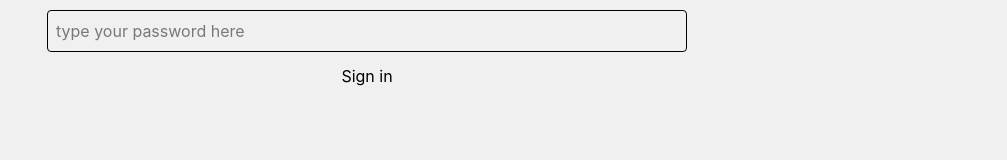
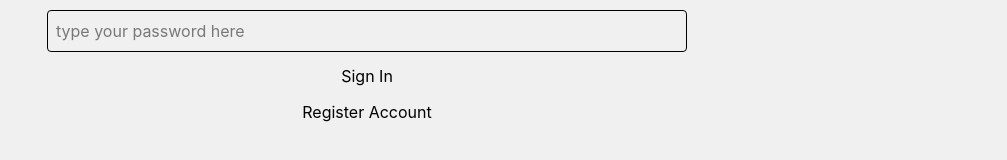
Before and after one commit to AydenGarza/ui-hire-helper, a React (Vite) app: page / in a window 1280 px wide. Shown: the part 172-332 px from the top of the page, without its empty margins (273-1280 px from the left). Built offline with nearby package versions, Linux system fonts and the light colour scheme.

Commit message:
register account added

```diff
--- a/src/pages/LoginPage.tsx
+++ b/src/pages/LoginPage.tsx
@@ -4,6 +4,7 @@ export default function LoginPage() {
 	const [email, setEmail] = useState<string>('');
 	const [password, setPassword] = useState<string>('');
 	const [errorMessage, setErrorMessage] = useState<string>('');
+
 	async function login() {
 		setErrorMessage('');
 
@@ -60,6 +61,64 @@ export default function LoginPage() {
 			setErrorMessage("something really wrong happened, try again i guess");
 		}
 	}
+
+	async function register() {
+		setErrorMessage('');
+
+		if (!email || !password) {
+			setErrorMessage('Both email and password must be present');
+			return;
+		}
+
+		if (!email.includes("@")) {
+			setErrorMessage("@ must be present in email");
+			return;
+		}
+
+		if (!email.includes(".")) {
+			setErrorMessage(". must be present in email");
+			return;
+		}
+		try {
+			const request = {
+				method: "POST",
+				headers: { "Content-Type": "application/json" },
+				body: JSON.stringify(
+					{
+						"email": email,
+						"password": password
+					}
+				)
+			}
+			const response = await fetch("http://localhost:8000/accounts/register", request)
+			if (!response.ok) {
+				const errorData = await response.json();
+				let errorDataMessage = "error :("
+				if (typeof errorData.detail === "string") {
+					errorDataMessage = errorData.detail;
+				}
+				else {
+					errorDataMessage = errorData.detail[0].msg;
+				}
+				setErrorMessage(errorDataMessage);
+				setEmail('');
+				setPassword('');
+				return;
+			}
+			const responseJson = await response.json();
+
+			localStorage.setItem("access_token", responseJson.access_token)
+			localStorage.setItem("refresh_token", responseJson.refresh_token)
+
+
+			setEmail('');
+			setPassword('');
+		}
+		catch {
+			setErrorMessage("something really wrong happened, try again i guess");
+		}
+	}
+
 	return <div className="bg-background flex flex-col gap-3 max-w-1/2 mx-auto mt-20 rounded">
 		<div className="flex justify-center">
 			<h1 className="text-3xl text-textcolor">Hire Helper</h1>
@@ -67,7 +126,10 @@ export default function LoginPage() {
 		<input type="email" placeholder="type your email here" value={email} onChange={e => setEmail(e.target.value)} className="border p-2 rounded text-textcolor"/>
 		<input type="password" placeholder="type your password here" value = {password} onChange = {e => setPassword(e.target.value)} className = "border p-2 rounded text-textcolor"/>
 		<button onClick = {login} className="text-textcolor">
-			Sign in
+			Sign In
+		</button>
+		<button onClick = {register} className="text-textcolor">
+			Register Account
 		</button>
 		{errorMessage && <p className="text-red-600 bg-red-300 p-2 rounded-2xl">{errorMessage}</p>}
 	</div>
```
